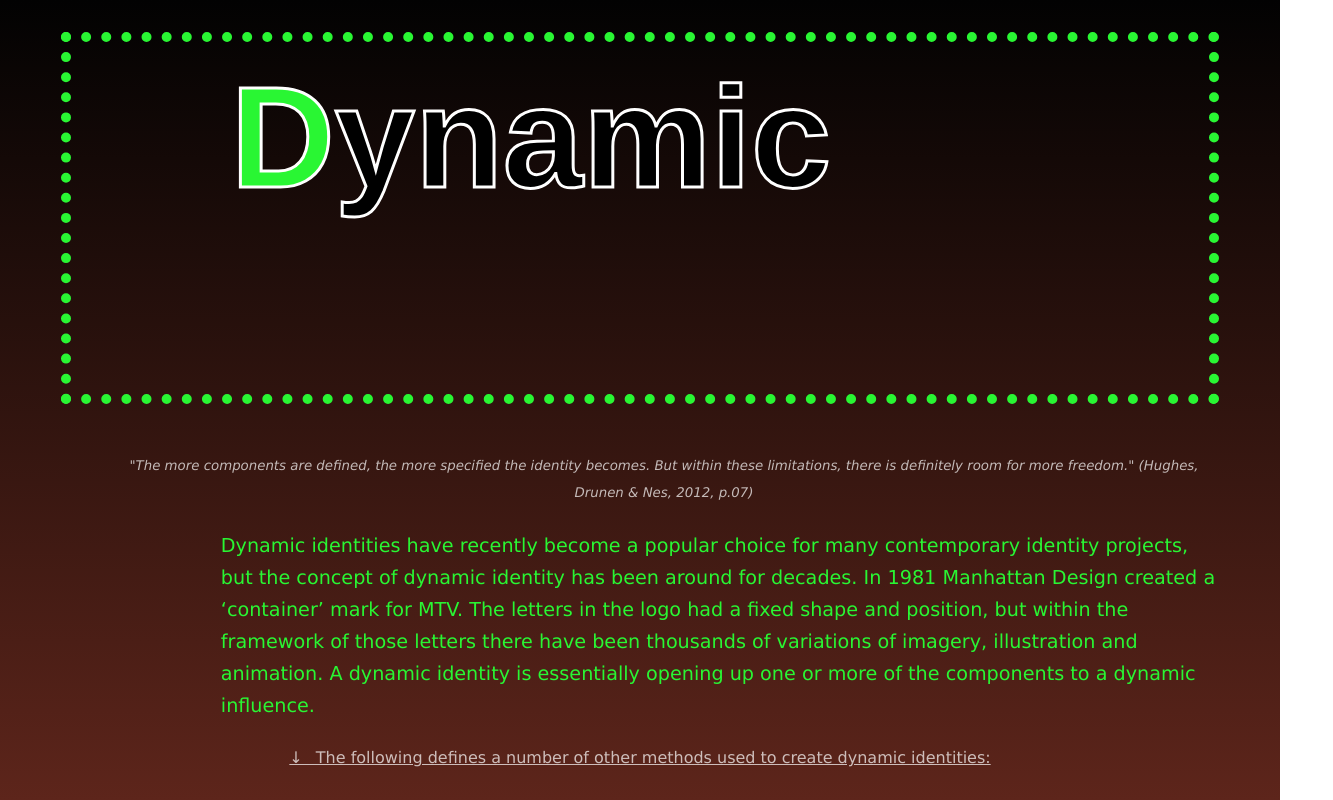
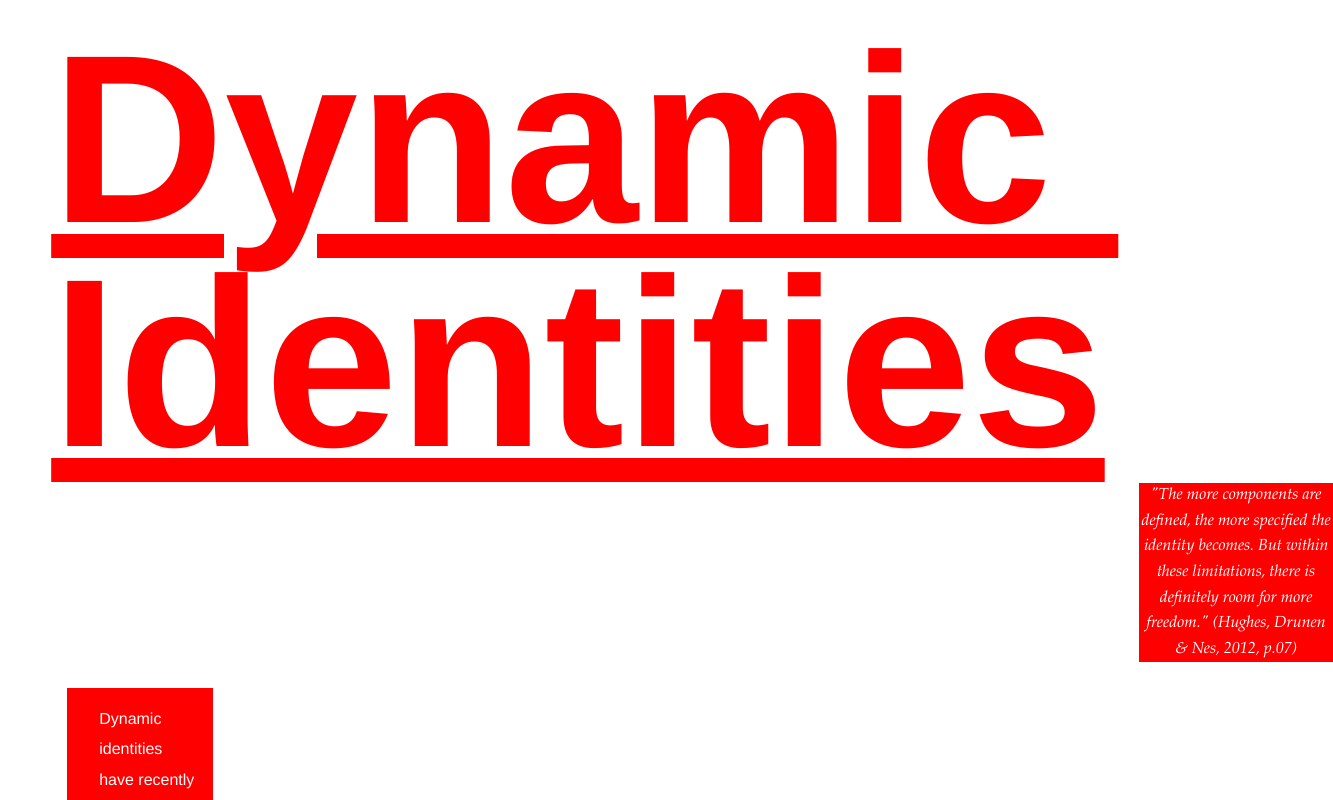
Before and after one commit to Lekkerdingfit/Binding, a plain HTML site: page index.html in a window 1280 px wide. Shown: the top 800 px of the page, 1333 px wide, since content can reach past the window. Drawn offline with Linux system fonts and the light colour scheme.

Commit message:
direction1 add

```diff
--- a/asset/common.css
+++ b/asset/common.css
@@ -8,7 +8,7 @@ body{
 
 	font-family:Verdana, Geneva, Tahoma, sans-serif;
 	font-size : 1rem;
-	line-height:1.5rem ;
+	line-height:1.6rem ;
 
 
 }
--- a/asset/direction-1.css
+++ b/asset/direction-1.css
@@ -1,7 +1,6 @@
 body{
 	--base:1.2rem;
-
-
+    margin:var(--base);
 	display:grid;
 	font-family: helvetica,bolder;
 	gap:var(--base);
@@ -52,10 +51,11 @@ top:0;
 	color: red;
 	font-family:garamond;
 	font-style:italic;
+	text-align: center;
 }
 
 .h1-text{
-	font-size:var(--base);
+	font-size:1rem;
 	line-height: 1.9rem;
 	padding-left:1.2rem;
 
@@ -150,9 +150,9 @@ section:nth-child(6) p{
 	}
 
 h1{
-	font-size: 10rem;
+	font-size: 15rem;
 	white-space: pre-wrap;
-	line-height: 5rem;;
+	line-height: 7rem;;
 	margin-top:4rem;
 	padding-bottom: 4rem;
 	padding-left: 2rem;
@@ -161,33 +161,34 @@ h1{
 }
 
 .h1-italic{
-	margin-right: 30rem;
-	margin-left:2rem;
+	background-color: red;
+	max-width: 30rem;
+	color:white;
+	/* margin-right: 30rem; */
+	margin-left:70rem;
 
 }
-.h1-text{
-	text-align: left;
-	margin-inline-end: 70rem;
-	padding:1rem;
-	/* margin-right:20rem; */
-	/* display:flex; */
-	color:white;
-	background-color: black;
-    text-wrap:pretty;
-	padding-left: 2rem;
-	margin-left:3rem;
-
+.h1-text {
+    text-align: left;
+    margin-inline-end: 70rem;
+    padding: 1rem;
+    display: grid;
+    color: white;
+    background-color: red;
+    border-bottom: 50rem solid red;  /* Makes the bottom border 10rem */
+    padding-left: 2rem;
+    margin-left: 3rem;
+    height: auto; /* Ensures content height is flexible */
+	grid-auto-columns: auto;
 }
 
 .h1-text2{
-	margin-left: 70rem;
-	margin-top: -20rem;
+	margin-left: 40rem;
+	margin-top: -73rem;
 }
 footer{
-	text-align: left;
-	font-size:1.2rem;
-	margin-top:3rem;
-	margin-left:-1rem;
-}
+	text-align:right;
+	font-size:1rem;
+
 
 }
--- a/asset/direction-2.css
+++ b/asset/direction-2.css
@@ -137,6 +137,7 @@ footer{
 		margin-right:auto;
 		border-width: 20px;
 
+
 	}
 
 footer{
--- a/index.html
+++ b/index.html
@@ -6,8 +6,8 @@
 		<meta name="viewport" content="width=device-width, initial-scale=1">
 		<link href="asset/reset.css" rel="stylesheet">
 		<link href="asset/common.css" rel="stylesheet">
-		<!-- <link href="asset/direction-1.css" rel="stylesheet"> -->
-		<link href="asset/direction-2.css" rel="stylesheet">
+		<link href="asset/direction-1.css" rel="stylesheet">
+		<!-- <link href="asset/direction-2.css" rel="stylesheet"> -->
 		<!-- <link href="asset/direction-3.css" rel="stylesheet"> -->
 		<body>
 		</head>
```
